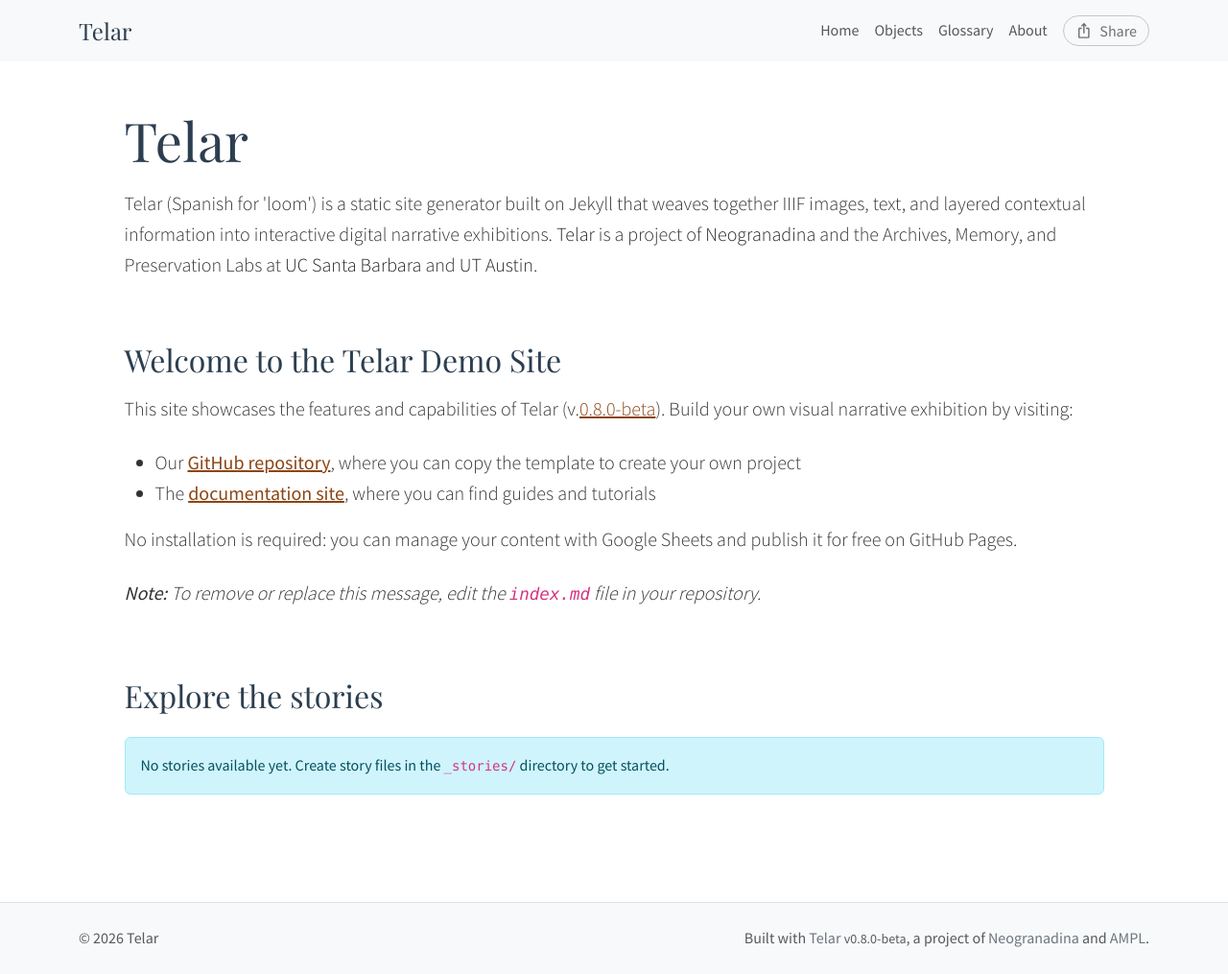
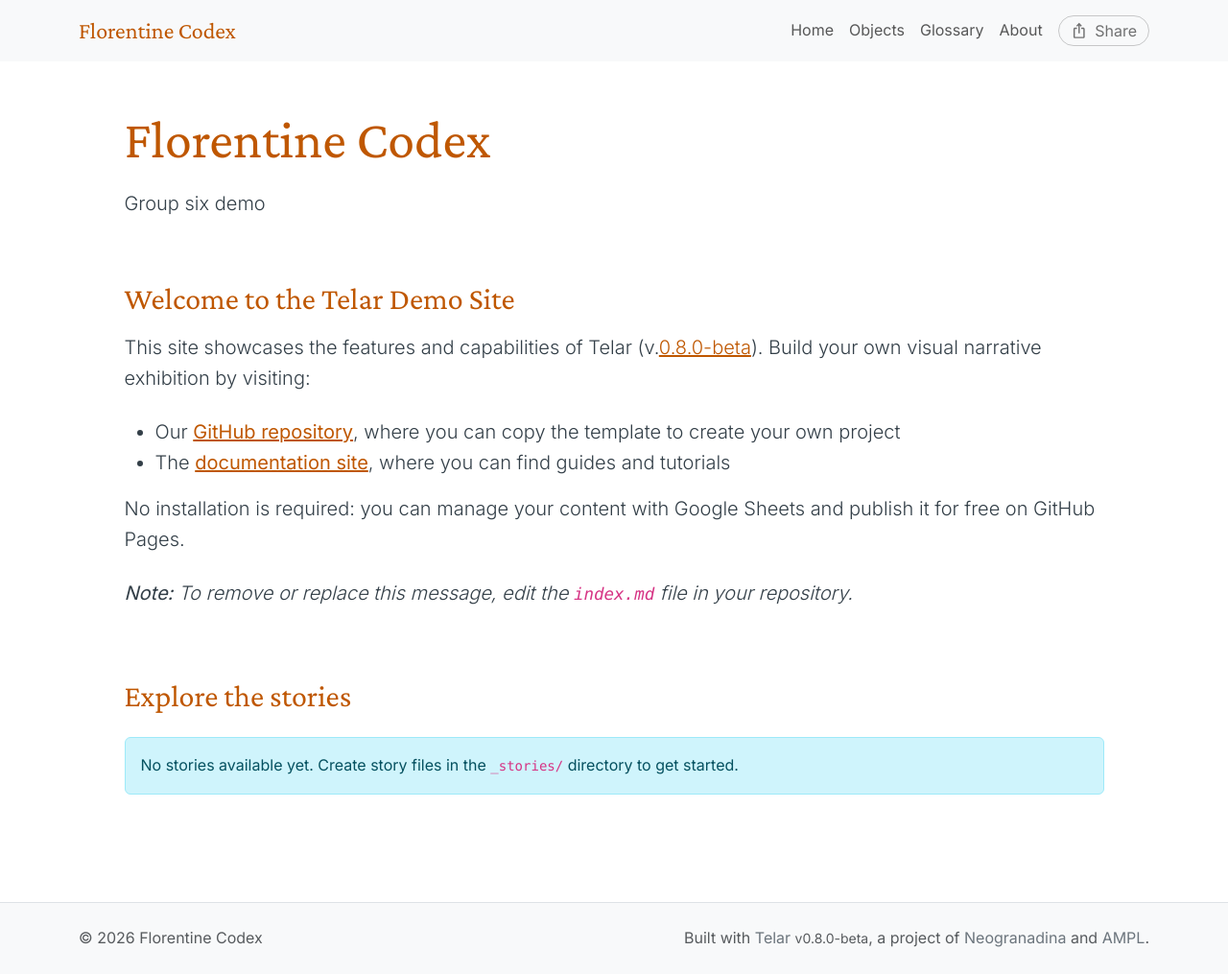
Before and after one commit to erc2888-svg/group-six, a Jekyll site: the page built from index.md, in a window 1280 px wide. Shown: the whole page at 96% size. Built offline with Jekyll 4.4.1, drawn with Linux system fonts in a browser that asks for light colours.

Commit message:
Update _config.yml

```diff
--- a/_config.yml
+++ b/_config.yml
@@ -2,13 +2,13 @@
 # https://telar.org
 
 # Site Settings
-title: Telar
-description: "Telar (Spanish for 'loom') is a static site generator built on Jekyll that weaves together IIIF images, text, and layered contextual information into interactive digital narrative exhibitions. <a href='https://github.com/UCSB-AMPLab/telar'>Telar</a> is a project of <a href='https://neogranadina.org'>Neogranadina</a> and the Archives, Memory, and Preservation Labs at <a href='https://ampl.clair.ucsb.edu/'>UC Santa Barbara</a> and <a href='https://liberalarts.utexas.edu/history/'>UT Austin</a>."
-baseurl: "/telar"
-url: "https://ampl.clair.ucsb.edu"
+title: Florentine Codex
+description: "Group six demo"
+baseurl: "/group-six"
+url: "https://erc2888-svg.github.io"
 author: ""
 email: ""
-telar_theme: "paisajes" # Options: paisajes, neogranadina, santa-barbara, austin, or custom
+telar_theme: "austin" # Options: paisajes, neogranadina, santa-barbara, austin, or custom
 logo: "" # Path to logo image (optional, max 80px tall, 200-300px wide recommended)
 telar_language: "en" # Options: "en" (English), "es" (Español)
 
@@ -46,8 +46,8 @@ story_key: "test"
 #    - If running locally: Run `python3 scripts/fetch_google_sheets.py` before building
 google_sheets:
   enabled: true
-  shared_url: "https://docs.google.com/spreadsheets/d/18dJWy9wkLD7Muokigg4wp85c3Vsjuphdrn0g51pwkGY/edit"
-  published_url: "https://docs.google.com/spreadsheets/d/e/2PACX-1vT9eeRoyQCr1j-1uDaWBm-rgZNXtn9A-mepL0I4dqDTx2-E_6gbVD-8x0DYDVhppiAzrFpd20_9cr3z/pubhtml"
+  shared_url: "https://docs.google.com/spreadsheets/d/17TifZdAMbcV_P2WpClBC5Oua9sxJ59z-I2FBunwJj94/edit?usp=sharing"
+  published_url: "https://docs.google.com/spreadsheets/d/e/2PACX-1vR-lmAb20rwNNKrHMg7rL-N5QHiycIvB5ea-zglMU4R5RnmysVmiULl4d21kco-FO23kyO8BEqhl3e4/pubhtml"
 
 
 #
```
